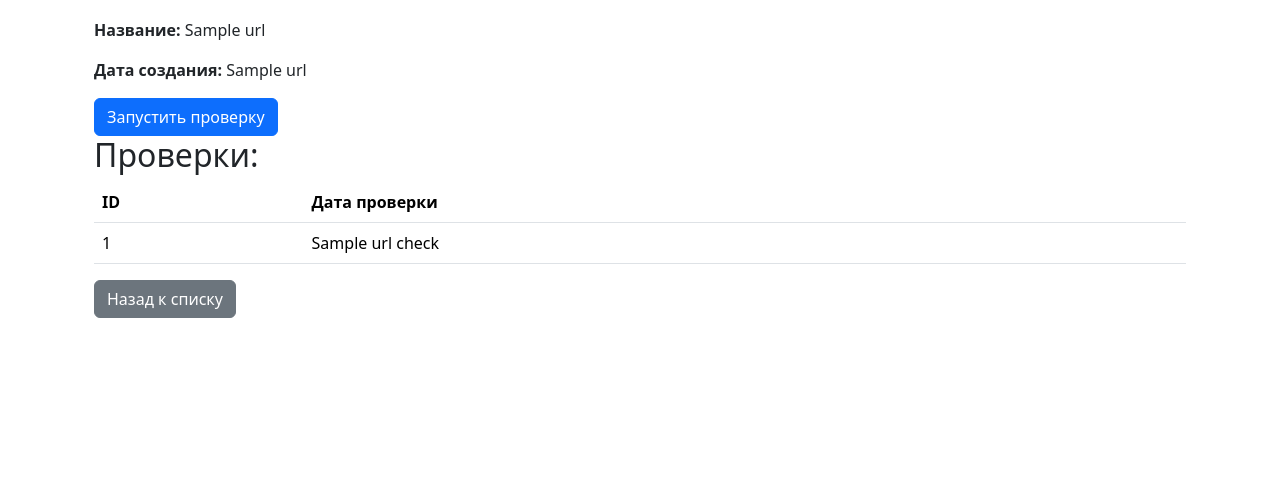
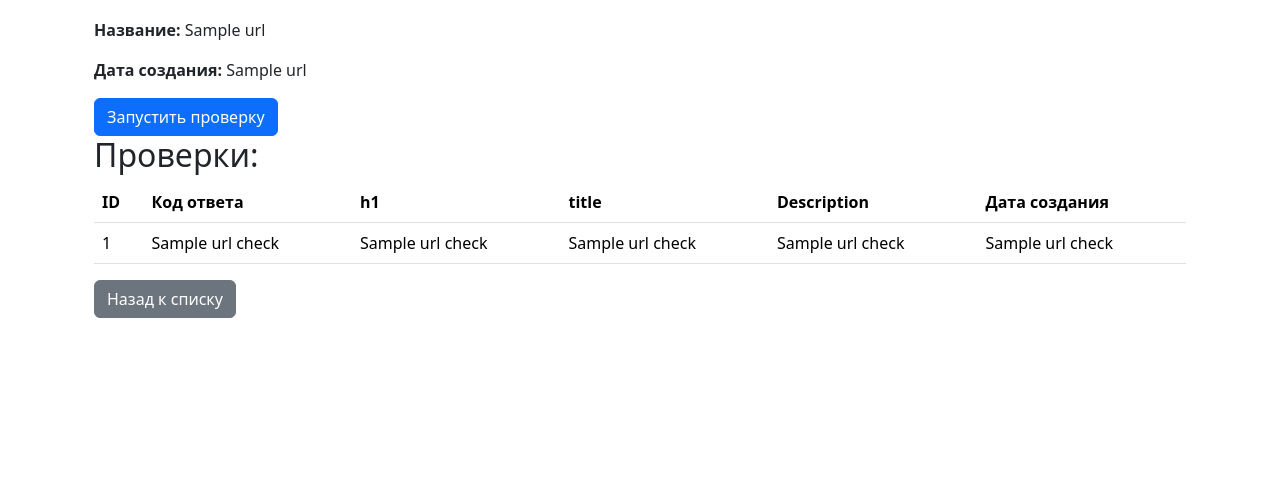
Before and after one commit to gordienkoas/python-project-83, a Flask app: page /urls/1 in a window 1280 px wide. Shown: the part 158-662 px from the top of the page. Run offline with Flask 3, Linux system fonts and the light colour scheme; a database or web service that is not in the repository returns one stand-in record (values such as "Sample title"); some libraries are stand-ins or nearby versions.

Commit message:
fix names table

```diff
--- a/page_analyzer/templates/result.html
+++ b/page_analyzer/templates/result.html
@@ -29,14 +29,22 @@
             <thead>
                 <tr>
                     <th>ID</th>
-                    <th>Дата проверки</th>
+                    <th>Код ответа</th>
+                    <th>h1</th>
+                    <th>title</th>
+                    <th>Description</th>
+                    <th>Дата создания</th>
                 </tr>
             </thead>
             <tbody>
                 {% for check in checks %}
                 <tr>
                     <td>{{ check[0] }}</td>
-                    <td>{{ check[6] }}</td> <!-- created_at -->
+                    <td>{{ check[2] }}</td>
+                    <td>{{ check[3] }}</td>
+                    <td>{{ check[4] }}</td>
+                    <td>{{ check[5] }}</td>
+                    <td>{{ check[6] }}</td>
                 </tr>
                 {% endfor %}
             </tbody>
```
